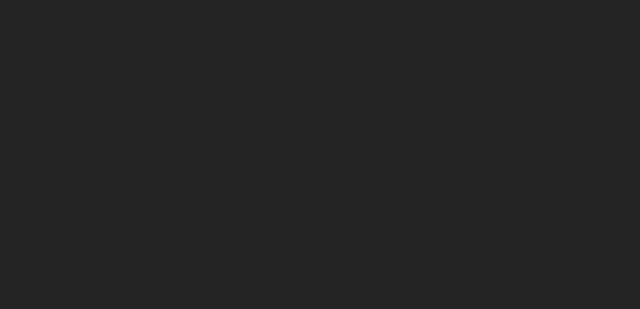
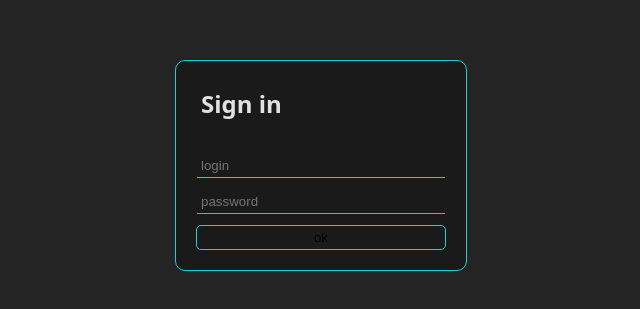
Before and after one commit to HLDE3/Site, a React (Vite) app: page /register in a window 1280 px wide. Before the commit this address had no page. Shown: the part 235-544 px from the top of the page, without its empty margins (319-959 px from the left). Built offline with nearby package versions, Linux system fonts and the light colour scheme.

Commit message:
добавил запросы на бэк

```diff
--- a/package.json
+++ b/package.json
@@ -10,6 +10,7 @@
     "preview": "vite preview"
   },
   "dependencies": {
+    "axios": "^1.8.3",
     "react": "^19.0.0",
     "react-cookie": "^8.0.0",
     "react-dom": "^19.0.0",
--- a/src/App.jsx
+++ b/src/App.jsx
@@ -1,11 +1,19 @@
 import React from 'react';
 import { BrowserRouter as Router, Route, Routes, Navigate } from 'react-router-dom';
-import Login from './components/login/Login';
+import Login from './components/account/login';
+import SignIn from './components/account/register';
 import TopBar from './components/top_bar/TopBar';
 
 const LoginPage = () =>  (
   <>
     <Login />
+    <TopBar />
+  </>
+);
+
+const SignInPage = () =>  (
+  <>
+    <SignIn />
     <TopBar />
   </>
 );
@@ -22,11 +30,13 @@
     <Router>
       <Routes>
 
-        <Route path="/" element={<Navigate to="/login" replace />} />
+        <Route path="*" element={<Navigate to="/home" replace />} />
 
         <Route path="/login" element={<Login />} />
 
-        <Route path="/home" element={<HomePage />} />
+        <Route path="/register" element={<SignIn />} />
+
+        <Route path="/home" element={<SignIn />} />
 
       </Routes>
     </Router>
--- /dev/null
+++ b/src/components/account/login.jsx
@@ -0,0 +1,71 @@
+import './Login.css'
+import '../main.css'
+import { useState } from 'react'
+import axios from 'axios';
+
+function Login() {
+    const [login, setLogin] = useState('');
+    const [password, setPassword] = useState('');
+    const [error, setError] = useState('');
+
+    const handleNameChange = (e) => setLogin(e.target.value);
+    const handlePasswordChange = (e) => setPassword(e.target.value);
+
+    const handleSubmit = async (e) => {
+        e.preventDefault();
+
+        if (!login || !password) {
+            setError('Пожалуйста, заполните все поля');
+            return;
+        }
+
+        try {
+            await axios.post('http://localhost:1488/users/register', {
+                login: login,
+                password: password,
+            });
+        } catch (error) {
+            setError('Ошибка при регистрации: ' + error.message);
+        }
+
+        setLogin('');
+        setPassword('');
+        setError('');
+    };
+
+    document.title = "Login";
+
+    return (
+        <div className="card">
+            <h1>Log in</h1>
+            {error && <p style={{ color: 'red' }}>{error}</p>}
+            <form onSubmit={handleSubmit}>
+                <div>
+                    <input
+                        onChange={handleNameChange}
+                        type="text"
+                        id="login"
+                        name="login"
+                        placeholder="login"
+                        value={login}
+                    />
+                </div>
+                <div>
+                    <input
+                        onChange={handlePasswordChange}
+                        type="password"
+                        id="password"
+                        name="password"
+                        placeholder="password"
+                        value={password}
+                    />
+                </div>
+                <div>
+                    <button type="submit">ok</button>
+                </div>
+            </form>
+        </div>
+    );
+}
+
+export default Login
--- /dev/null
+++ b/src/components/account/register.jsx
@@ -0,0 +1,71 @@
+import './Login.css'
+import '../main.css'
+import { useState } from 'react'
+import axios from 'axios';
+
+function SignIn() {
+    const [login, setLogin] = useState('');
+    const [password, setPassword] = useState('');
+    const [error, setError] = useState('');
+
+    const handleNameChange = (e) => setLogin(e.target.value);
+    const handlePasswordChange = (e) => setPassword(e.target.value);
+
+    const handleSubmit = async (e) => {
+        e.preventDefault();
+
+        if (!login || !password) {
+            setError('Пожалуйста, заполните все поля');
+            return;
+        }
+
+        try {
+            await axios.post('http://localhost:1488/users/register', {
+                login: login,
+                password: password,
+            });
+        } catch (error) {
+            setError('Ошибка при регистрации: ' + error.message);
+        }
+
+        setLogin('');
+        setPassword('');
+        setError('');
+    };
+
+    document.title = "Sign in";
+
+    return (
+        <div className="card">
+            <h1>Sign in</h1>
+            {error && <p style={{ color: 'red' }}>{error}</p>}
+            <form onSubmit={handleSubmit}>
+                <div>
+                    <input
+                        onChange={handleNameChange}
+                        type="text"
+                        id="login"
+                        name="login"
+                        placeholder="login"
+                        value={login}
+                    />
+                </div>
+                <div>
+                    <input
+                        onChange={handlePasswordChange}
+                        type="password"
+                        id="password"
+                        name="password"
+                        placeholder="password"
+                        value={password}
+                    />
+                </div>
+                <div>
+                    <button type="submit">ok</button>
+                </div>
+            </form>
+        </div>
+    );
+}
+
+export default SignIn
--- a/src/components/login/Login.jsx
+++ /dev/null
@@ -1,32 +0,0 @@
-import './Login.css'
-import '../main.css'
-
-function Login() {
-
-    var name = ""
-    var password = ""
-
-    const handleNameChange = (e) => name = e.target.value
-    const handlePasswordChange = (e) => password = e.target.value
-
-    document.title = "Sign in";
-
-    return (
-        <>
-        <div className="card">
-            <h1>Sign in</h1>
-            <div>
-                <input onChange={handleNameChange} type="text" id="login" name="login" placeholder="login" />
-            </div>
-            <div>
-                <input onChange={handlePasswordChange} type="password" id="password" name="password" placeholder="password" />
-            </div>
-            <div>
-                <button>login</button>
-            </div>
-        </div>
-        </>
-    )
-}
-
-export default Login
```
Also changed, not shown: src/components/account/login.css (renamed from src/components/login/Login.css), 1 other file (tests, documents, lock files or other folders).
